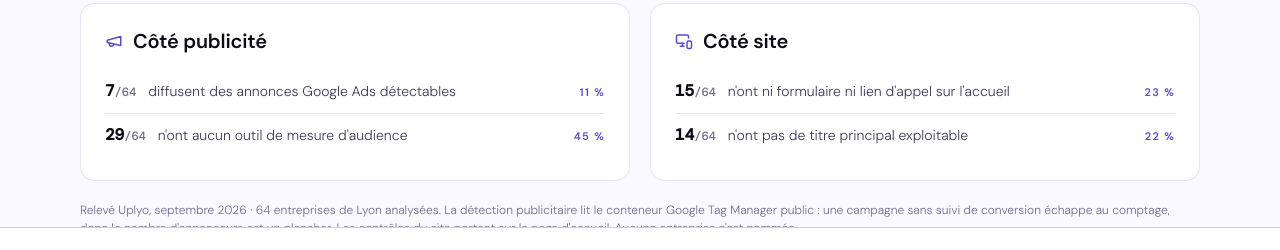
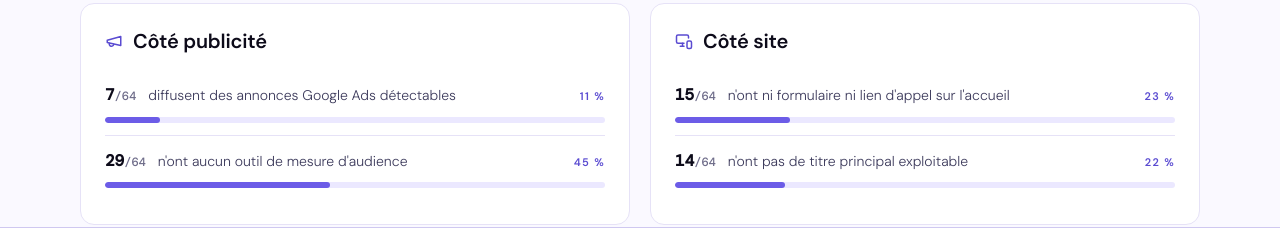
Before and after one commit to isma2034/uplyo-os, a Next.js app: page /villes/lyon in a window 1280 px wide. Shown: the part 440-690 px from the top of the page. Built offline with nearby package versions, Linux system fonts and the light colour scheme; no server answers.

Commit message:
Compteurs et barres animes au scroll sur les chiffres du releve

```diff
--- a/src/app/(agency)/villes/page.tsx
+++ b/src/app/(agency)/villes/page.tsx
@@ -2,6 +2,7 @@ import type { Metadata } from "next";
 import Link from "next/link";
 import { ArrowRight } from "lucide-react";
 import Reveal from "@/components/agency/Reveal";
+import AnimatedBar from "@/components/agency/AnimatedBar";
 import { CITIES } from "@/lib/cities";
 import { CITY_STATS, share, publishable, SCAN } from "@/lib/market-data";
 
@@ -53,9 +54,17 @@ export default function VillesPage() {
                 >
                   <h2 className="text-title font-semibold text-ink mb-2">{c.name}</h2>
                   {stat && (
-                    <div className="label text-eclat-ink mb-3">
-                      {stat.advertisers} annonceurs sur {stat.scanned} analysés
-                      {publishable(stat) ? ` · ${share(stat)} %` : ""}
+                    <div className="mb-3">
+                      <div className="label text-eclat-ink mb-1.5">
+                        {stat.advertisers} annonceurs sur {stat.scanned} analysés
+                        {publishable(stat) ? ` · ${share(stat)} %` : ""}
+                      </div>
+                      {publishable(stat) && (
+                        <AnimatedBar
+                          pct={share(stat)}
+                          className="h-1.5 w-full max-w-[180px] rounded-full bg-lune-deep overflow-hidden"
+                        />
+                      )}
                     </div>
                   )}
                   <p className="text-body text-ink-2 font-light mb-4">{c.metaDescription}</p>
--- /dev/null
+++ b/src/components/agency/AnimatedBar.tsx
@@ -0,0 +1,60 @@
+"use client";
+
+import { useEffect, useRef, useState } from "react";
+
+/**
+ * Barre de proportion qui se remplit au scroll — même contrat que `Counter`
+ * et `Reveal` : le SSR rend directement la largeur finale (`pct`), donc rien
+ * ne dépend du JavaScript pour être correct visuellement. Une fois monté,
+ * si `prefers-reduced-motion` ne l'interdit pas, la barre repart de 0 et se
+ * remplit avec une transition CSS quand elle entre dans le viewport.
+ */
+export default function AnimatedBar({
+  pct,
+  className,
+}: {
+  pct: number;
+  className?: string;
+}) {
+  const [width, setWidth] = useState(pct);
+  const ref = useRef<HTMLDivElement>(null);
+
+  useEffect(() => {
+    const el = ref.current;
+    if (!el) return;
+
+    const reduced = window.matchMedia("(prefers-reduced-motion: reduce)").matches;
+    if (reduced || typeof IntersectionObserver === "undefined") return;
+
+    setWidth(0);
+
+    const observer = new IntersectionObserver(
+      ([entry]) => {
+        if (!entry.isIntersecting) return;
+        observer.unobserve(el);
+        // Un frame de battement pour que le passage à 0 soit bien peint
+        // avant la transition vers la valeur finale.
+        requestAnimationFrame(() => requestAnimationFrame(() => setWidth(pct)));
+      },
+      { threshold: 0.4 },
+    );
+
+    observer.observe(el);
+    return () => observer.disconnect();
+  }, [pct]);
+
+  return (
+    <div
+      ref={ref}
+      className={
+        className ?? "h-1.5 w-full rounded-full bg-lune-deep overflow-hidden"
+      }
+      aria-hidden="true"
+    >
+      <div
+        className="h-full rounded-full bg-eclat transition-[width] duration-700 ease-out"
+        style={{ width: `${width}%` }}
+      />
+    </div>
+  );
+}
--- /dev/null
+++ b/src/components/agency/Counter.tsx
@@ -0,0 +1,76 @@
+"use client";
+
+import { useEffect, useRef, useState } from "react";
+
+interface CounterProps {
+  /** Valeur finale, déjà arrondie comme elle doit s'afficher. */
+  value: number;
+  /** Nombre de décimales à conserver (0 par défaut). */
+  decimals?: number;
+  prefix?: string;
+  suffix?: string;
+  className?: string;
+  duration?: number;
+}
+
+/**
+ * Compteur animé au scroll, même contrat de dégradation que `Reveal` :
+ * le HTML servi contient déjà la valeur finale (SSR, no-JS, lecteurs d'écran,
+ * indexation — rien ne dépend du JavaScript pour être correct), et c'est
+ * uniquement l'affichage qui s'anime une fois monté côté client, si
+ * `prefers-reduced-motion` ne l'interdit pas.
+ */
+export default function Counter({
+  value,
+  decimals = 0,
+  prefix = "",
+  suffix = "",
+  className,
+  duration = 900,
+}: CounterProps) {
+  const [display, setDisplay] = useState(value);
+  const ref = useRef<HTMLSpanElement>(null);
+
+  useEffect(() => {
+    const el = ref.current;
+    if (!el) return;
+
+    const reduced = window.matchMedia("(prefers-reduced-motion: reduce)").matches;
+    if (reduced || typeof IntersectionObserver === "undefined") return;
+
+    setDisplay(0);
+
+    const observer = new IntersectionObserver(
+      ([entry]) => {
+        if (!entry.isIntersecting) return;
+        observer.unobserve(el);
+
+        const start = performance.now();
+        const tick = (now: number) => {
+          const progress = Math.min((now - start) / duration, 1);
+          // ease-out cubic — démarre vite, ralentit en approchant la valeur finale
+          const eased = 1 - Math.pow(1 - progress, 3);
+          setDisplay(value * eased);
+          if (progress < 1) requestAnimationFrame(tick);
+          else setDisplay(value);
+        };
+        requestAnimationFrame(tick);
+      },
+      { threshold: 0.4 },
+    );
+
+    observer.observe(el);
+    return () => observer.disconnect();
+  }, [value, duration]);
+
+  return (
+    <span ref={ref} className={className}>
+      {prefix}
+      {display.toLocaleString("fr-FR", {
+        minimumFractionDigits: decimals,
+        maximumFractionDigits: decimals,
+      })}
+      {suffix}
+    </span>
+  );
+}
--- a/src/components/agency/MarketReadout.tsx
+++ b/src/components/agency/MarketReadout.tsx
@@ -1,6 +1,8 @@
 import { Megaphone, MonitorSmartphone } from "lucide-react";
 import type { MarketStat } from "@/lib/market-data";
 import { SCAN, publishable } from "@/lib/market-data";
+import Counter from "@/components/agency/Counter";
+import AnimatedBar from "@/components/agency/AnimatedBar";
 
 /**
  * Relevé à deux dimensions, partagé par les pages sectorielles et les pages
@@ -32,13 +34,23 @@ function Line({
 }) {
   const pct = Math.round((n / total) * 100);
   return (
-    <li className="flex items-baseline gap-3 py-2 border-b border-line last:border-0">
-      <span className="font-mono text-body-lg font-semibold text-ink shrink-0 tabular-nums">
-        {n}
-        <span className="text-caption text-ink-3 font-normal">/{total}</span>
-      </span>
-      <span className="text-body text-ink-2 font-light flex-1">{label}</span>
-      {showPct && <span className="label text-eclat-ink shrink-0 tabular-nums">{pct} %</span>}
+    <li className="py-3 border-b border-line last:border-0">
+      <div className="flex items-baseline gap-3">
+        <span className="font-mono text-body-lg font-semibold text-ink shrink-0 tabular-nums">
+          <Counter value={n} />
+          <span className="text-caption text-ink-3 font-normal">/{total}</span>
+        </span>
+        <span className="text-body text-ink-2 font-light flex-1">{label}</span>
+        {showPct && (
+          <span className="label text-eclat-ink shrink-0 tabular-nums">
+            <Counter value={pct} suffix=" %" />
+          </span>
+        )}
+      </div>
+      {/* Barre de proportion : magnitude = une seule teinte, claire -> pleine
+          (voir skill dataviz). Se remplit au scroll (AnimatedBar), masquée
+          sous MIN_SAMPLE — même regle que le %. */}
+      {showPct && <AnimatedBar pct={pct} className="mt-2 h-1.5 w-full rounded-full bg-lune-deep overflow-hidden" />}
     </li>
   );
 }
```
